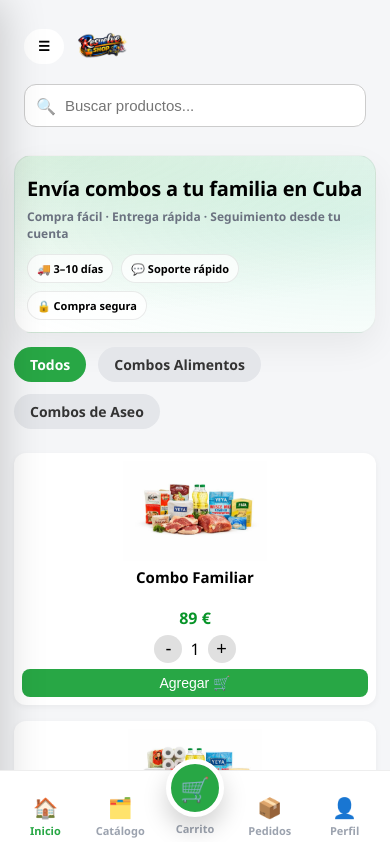
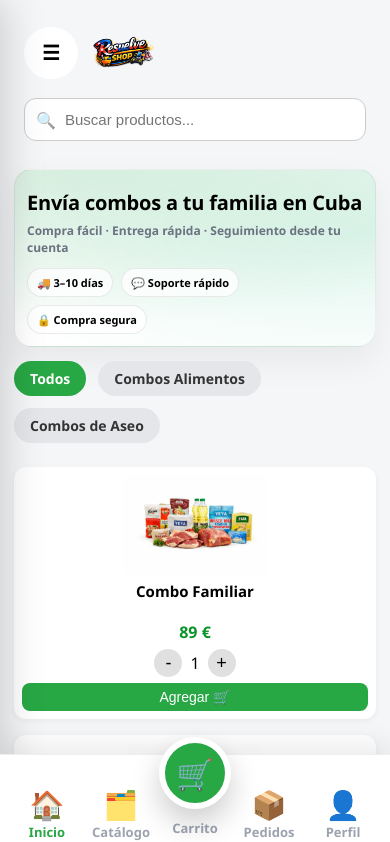
Before and after one commit to basultodaniel20-source/resuelveshop, a Vue app: page / in a window 390 px wide. Shown: the top 842 px of the page. Built offline with nearby package versions, Linux system fonts and the light colour scheme.

Commit message:
actualizar

```diff
--- a/src/App.vue
+++ b/src/App.vue
@@ -91,7 +91,7 @@ const totalItems = computed(() =>
   width: 100%;
   max-width: 1400px;
   margin: 0 auto;
-  padding: 8px 12px;
+  padding: 8px 12px 110px; /* 👈 padding abajo para el menú */
   background: #f5f6f8;
   box-sizing: border-box;
 }
--- a/src/components/BottomNav.vue
+++ b/src/components/BottomNav.vue
@@ -64,83 +64,88 @@ function isActive(path) {
 </script>
 
 <style scoped>
-.bottom-nav {
+.bottom-nav{
   position: fixed;
   bottom: 0;
   left: 0;
   right: 0;
-  height: 74px;
+  height: 90px;
   background: white;
   border-top: 1px solid #eee;
   display: grid;
   grid-template-columns: repeat(5, 1fr);
   align-items: center;
   z-index: 9999;
-  padding: 6px 8px;
+  padding: 10px 10px;
+
+  box-shadow: 0 -10px 25px rgba(0,0,0,0.08);
 }
 
-.item {
+.item{
   text-decoration: none;
   color: #9ca3af;
   display: flex;
   flex-direction: column;
   align-items: center;
+  justify-content: center;
   font-weight: 900;
-  font-size: 11px;
-  gap: 2px;
+  font-size: 13px;
+  gap: 5px;
 }
 
-.item .icon {
-  font-size: 20px;
+.item .icon{
+  font-size: 28px;
+  line-height: 1;
 }
 
-.item.active {
+.item.active{
   color: #28a745;
 }
 
-.center {
-  transform: translateY(-18px);
+/* BOTÓN CENTRAL */
+.center{
+  transform: translateY(-28px);
 }
 
-.center .circle {
-  width: 58px;
-  height: 58px;
+.center .circle{
+  width: 72px;
+  height: 72px;
   background: #28a745;
   color: white;
   border-radius: 50%;
   display: grid;
   place-items: center;
-  font-size: 24px;
-  box-shadow: 0 12px 25px rgba(0, 0, 0, 0.18);
-  border: 5px solid white;
+  font-size: 30px;
+  box-shadow: 0 14px 30px rgba(0,0,0,0.20);
+  border: 6px solid white;
   position: relative;
 }
 
-.center .txt {
-  margin-top: 2px;
+.center .txt{
+  margin-top: 5px;
+  font-size: 13px;
+  font-weight: 1000;
 }
 
-.badge {
+.badge{
   position: absolute;
   top: -6px;
   right: -6px;
-  min-width: 22px;
-  height: 22px;
-  padding: 0 6px;
+  min-width: 26px;
+  height: 26px;
+  padding: 0 7px;
   border-radius: 999px;
   background: #111;
   color: white;
-  font-size: 12px;
+  font-size: 13px;
   font-weight: 1000;
   display: grid;
   place-items: center;
-  border: 2px solid white;
+  border: 3px solid white;
 }
 
-/* SOLO MÓVIL */
-@media (min-width: 900px) {
-  .bottom-nav {
-    display: none;
-  }
+/* SOLO PC */
+@media (min-width: 900px){
+  .bottom-nav{ display:none; }
 }
 </style>
--- a/src/components/Header.vue
+++ b/src/components/Header.vue
@@ -56,7 +56,6 @@
         🛒 <span class="n">{{ total }}</span>
       </router-link>
     </div>
-
 
     <!-- OVERLAY + DRAWER -->
     <div v-if="drawer" class="overlay" @click="drawer = false"></div>
@@ -324,28 +323,35 @@ onBeforeUnmount(() => {
 
 /* ACCIONES */
 .acciones { display: flex; align-items: center; gap: 14px; }
-.cuenta-link {
-  color: rgb(16, 15, 15);
-  padding: 12px 16px;
+
+.cuenta-icon{
+  width: 44px;
+  height: 44px;
   border-radius: 999px;
-  font-weight: bold;
-  font-size: 16px;
+  background: white;
+  display: grid;
+  place-items: center;
   text-decoration: none;
-  background: white;
+  font-weight: 900;
+  color:#111;
+  border: 1px solid #e5e7eb;
 }
-.cuenta-link:active { transform: scale(0.97); }
 
 .carrito-indicador {
   background: #28a745;
   color: white;
   padding: 12px 16px;
   border-radius: 999px;
-  font-weight: bold;
+  font-weight: 1000;
   font-size: 16px;
   text-decoration: none;
+  display:flex;
+  align-items:center;
+  gap:8px;
 }
 .carrito-indicador:hover { background: #218838; }
 .carrito-indicador:active { transform: scale(0.97); }
+.n{ font-weight: 1000; }
 
 /* OVERLAY + DRAWER */
 .overlay{
@@ -440,7 +446,6 @@ onBeforeUnmount(() => {
   color:#991b1b;
 }
 
-/* Responsive */
 /* ===== Mobile Pro Header ===== */
 @media (max-width: 900px) {
   .header{
@@ -450,9 +455,15 @@ onBeforeUnmount(() => {
     padding: 10px 12px;
   }
 
-  /* Logo más pequeño (antes estaba enorme) */
+  /* Hamburguesa más grande */
+  .hamb{
+    padding: 14px 18px;
+    font-size: 20px;
+  }
+
+  /* Logo más visible pero controlado */
   .logo{
-    height: 56px;
+    height: 70px;
     border-radius: 14px;
   }
 
@@ -467,41 +478,9 @@ onBeforeUnmount(() => {
     padding: 12px 40px 12px 40px;
   }
 
-  /* Icono cuenta (en vez de pastilla gigante) */
-  .cuenta-icon{
-    width: 42px;
-    height: 42px;
-    border-radius: 999px;
-    background: white;
-    display: grid;
-    place-items: center;
-    text-decoration: none;
-    font-weight: 900;
-    color:#111;
-    border: 1px solid #e5e7eb;
-  }
-
-  /* Carrito en círculo y sin el número visible dentro en móvil */
-  .carrito-indicador{
-    width: 54px;
-    height: 54px;
-    padding: 0;
-    border-radius: 999px;
-    display: grid;
-    place-items: center;
-    font-weight: 1000;
-  }
-  .carrito-indicador .n{
+  /* ✅ En móvil ocultar botones de arriba (Perfil/Login y Carrito) */
+  .acciones{
     display:none;
   }
-
-  /* 📱 En móvil ocultar botones de arriba (Mi cuenta y Carrito) */
-@media (max-width: 900px) {
-  .acciones {
-    display: none;
 }
-}
-
-}
-
 </style>
```
Lines whose indentation alone changed are shown as unchanged.
